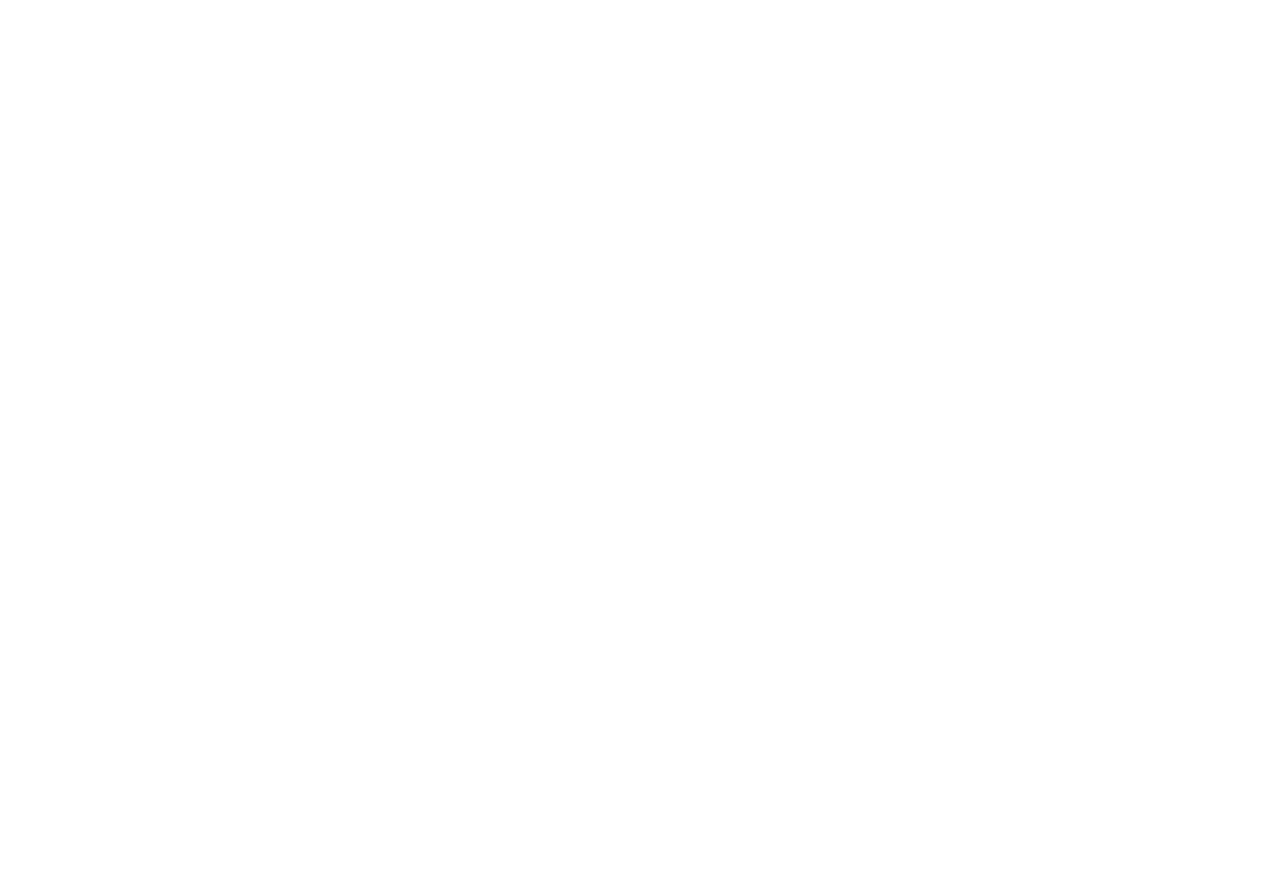
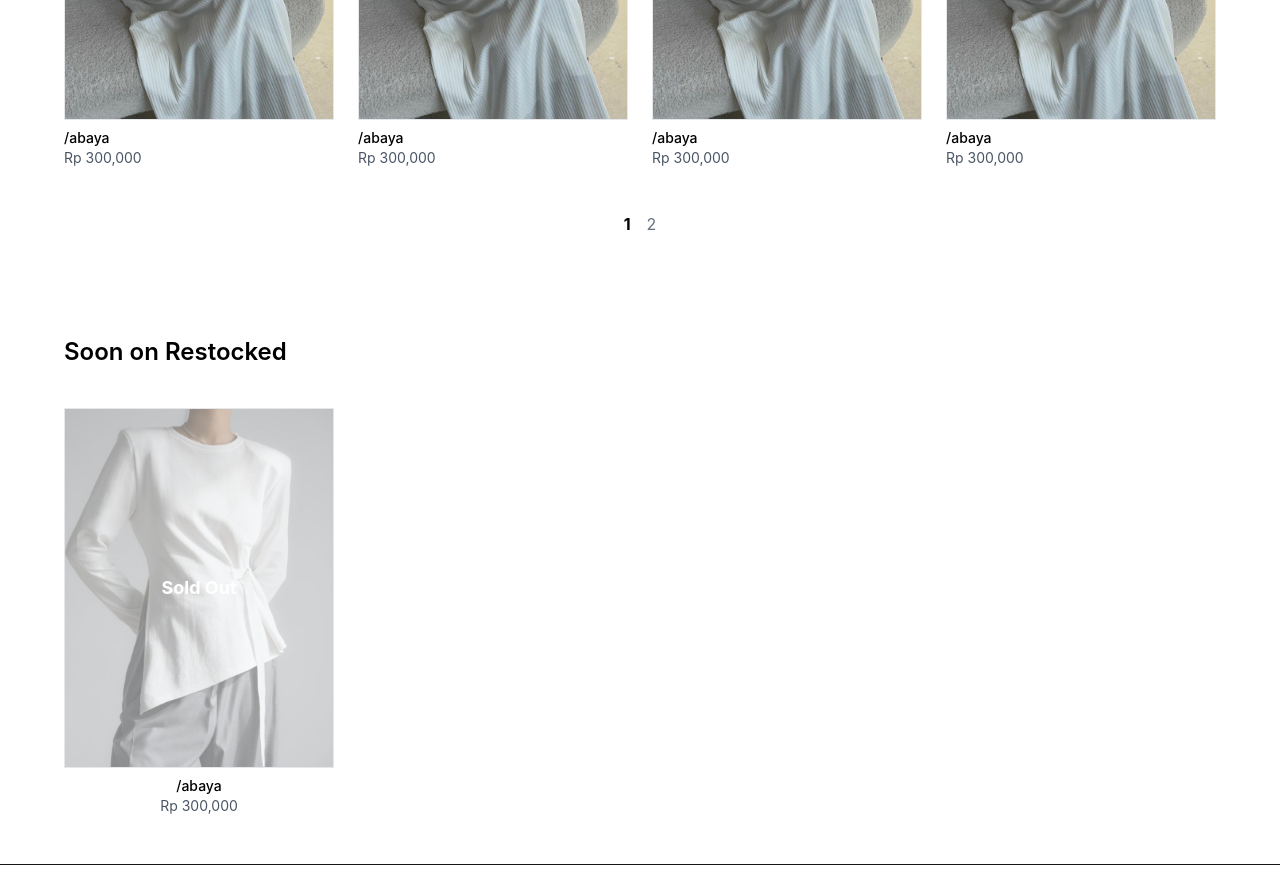
Before and after one commit to ssyaa/fesaryn, a Next.js app: page /home in a window 1280 px wide. Before the commit this address had no page. Shown: the part 1880-2768 px from the top of the page. Before the commit the page ends 800 px from the top, so only its background shows below. Built offline with nearby package versions, Linux system fonts and the light colour scheme; a web font is replaced by a local one.

Commit message:
pindah routing

```diff
--- /dev/null
+++ b/src/app/home/page.tsx
@@ -0,0 +1,49 @@
+"use client";
+
+import { useEffect, useState } from "react";
+import { CartProvider } from "context/Contextcart";
+import { AuthProvider } from "context/Authcontext";
+import Navbar from "app/components/Navbar";
+import HeroSection from "app/components/HeroSection";
+import Categories from "app/components/Categories";
+import AvailableProducts from "app/components/AvailableProducts";
+import RestockedSection from "app/components/RestockedSection";
+import Footer from "app/components/Footer";
+import { Product } from "app/lib/types/Product";
+
+export default function HomePage() {
+    const [products, setProducts] = useState<Product[]>([]);
+
+    useEffect(() => {
+        const fetchProducts = async () => {
+        try {
+            const res = await fetch("/api/products");
+            if (!res.ok) throw new Error("Failed to fetch products");
+            const data: Product[] = await res.json();
+            setProducts(data);
+        } catch (error) {
+            console.error("Error fetching products:", error);
+        }
+        };
+
+        fetchProducts();
+    }, []);
+
+    const availableProducts = products.filter(p => p.stock > 0);
+    const restockedProducts = products.filter(p => p.stock === 0);
+
+    return (
+        <AuthProvider>
+        <CartProvider>
+            <>
+            <Navbar />
+            <HeroSection />
+            <Categories />
+            <AvailableProducts products={availableProducts} />
+            <RestockedSection products={restockedProducts} />
+            <Footer />
+            </>
+        </CartProvider>
+        </AuthProvider>
+    );
+}
--- a/src/app/login/page.tsx
+++ b/src/app/login/page.tsx
@@ -20,7 +20,7 @@
                 const response = await axios.get("http://localhost:8000/api/login");
                 if (response.status === 200) {
                     // Jika sudah login, redirect ke halaman user
-                    router.push("/user");
+                    router.push("/home");
                 }
             } catch (err) {
                 console.log("User belum login atau terjadi kesalahan.", err);
@@ -47,7 +47,7 @@
 
             if (loginResponse.status === 200) {
                 // Setelah login sukses, redirect ke halaman user
-                router.push("/user");
+                router.push("/home");
             }
         } catch (err: any) {
             // Menangani error jika login gagal
--- a/src/app/page.tsx
+++ b/src/app/page.tsx
@@ -1,49 +1,41 @@
+// context/Authcontext.tsx
 "use client";
+import { createContext, useContext, useState, ReactNode } from "react";
 
-import { useEffect, useState } from "react";
-import { CartProvider } from "../context/Contextcart";
-import { AuthProvider } from "../context/Authcontext";
-import Navbar from "../app/components/Navbar";
-import HeroSection from "../app/components/HeroSection";
-import Categories from "../app/components/Categories";
-import AvailableProducts from "../app/components/AvailableProducts";
-import RestockedSection from "../app/components/RestockedSection";
-import Footer from "../app/components/Footer";
-import { Product } from "../app/lib/types/Product";
+// Buat tipe user (sesuaikan dengan data user dari backend Laravel kamu)
+type User = {
+  id: number;
+  name: string;
+  email: string;
+  // tambahkan field lain kalau perlu
+};
 
-export default function HomePage() {
-  const [products, setProducts] = useState<Product[]>([]);
+// Tipe untuk AuthContext
+type AuthContextType = {
+  user: User | null;
+  setUser: (user: User | null) => void;
+  logout: () => void;
+};
 
-  useEffect(() => {
-    const fetchProducts = async () => {
-      try {
-        const res = await fetch("/api/products");
-        if (!res.ok) throw new Error("Failed to fetch products");
-        const data: Product[] = await res.json();
-        setProducts(data);
-      } catch (error) {
-        console.error("Error fetching products:", error);
-      }
-    };
+const AuthContext = createContext<AuthContextType | undefined>(undefined);
 
-    fetchProducts();
-  }, []);
+export const AuthProvider = ({ children }: { children: ReactNode }) => {
+  const [user, setUser] = useState<User | null>(null);
 
-  const availableProducts = products.filter(p => p.stock > 0);
-  const restockedProducts = products.filter(p => p.stock === 0);
+  const logout = () => {
+    setUser(null);
+  };
 
   return (
-    <AuthProvider>
-      <CartProvider>
-        <>
-          <Navbar />
-          <HeroSection />
-          <Categories />
-          <AvailableProducts products={availableProducts} />
-          <RestockedSection products={restockedProducts} />
-          <Footer />
-        </>
-      </CartProvider>
-    </AuthProvider>
+    <AuthContext.Provider value={{ user, setUser, logout }}>
+      {children}
+    </AuthContext.Provider>
   );
-}
+};
+
+// Hook untuk menggunakan context
+export const useAuth = () => {
+  const context = useContext(AuthContext);
+  if (!context) throw new Error("useAuth must be used within an AuthProvider");
+  return context;
+};
```
